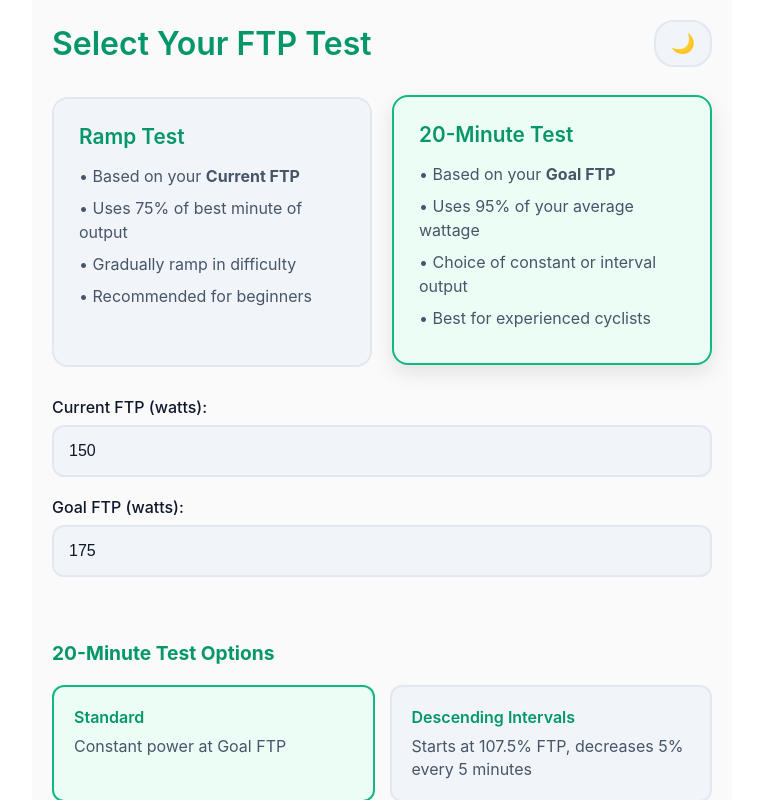
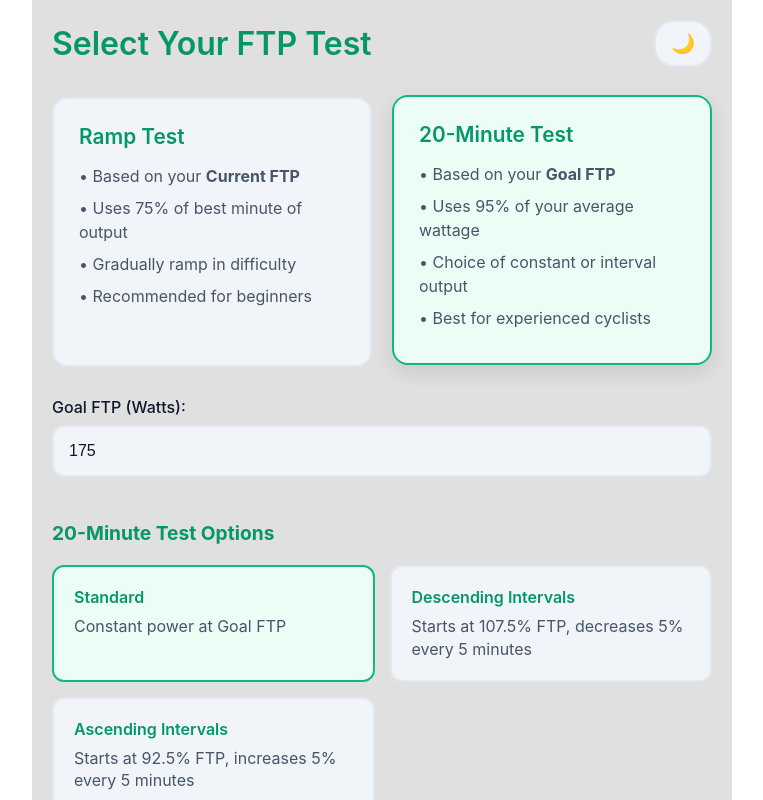
Before and after one commit to lazydictionary/FTP-Tester, a React (Create React App) app: page / in a window 1280 px wide. Both pictures are taken after a click on the element 810 px from the left and 232 px from the top of the page. Shown: the top 800 px of the page, without its empty margins (258-1021 px from the left). Built offline with nearby package versions, Linux system fonts and the light colour scheme.

Commit message:
Removed warmup, more CSS changes

```diff
--- a/src/index.css
+++ b/src/index.css
@@ -9,7 +9,7 @@ body {
 }
 
 body.dark {
-  background-color: #0F172A;
+  background-color: #15213b;
   color: #F8FAFC;
 }
 
--- a/src/pages/SetupScreen.css
+++ b/src/pages/SetupScreen.css
@@ -1,5 +1,5 @@
 .setup-container.light {
-  --bg-primary: #FAFAFA;
+  --bg-primary: #e0e0e0;
   --bg-secondary: #F1F5F9;
   --bg-accent: #ECFDF5;
   --bg-card: #FFFFFF;
@@ -66,6 +66,8 @@
 }
 
 .theme-toggle:hover {
+  background: linear-gradient(135deg, #10B981, #059669);
+  box-shadow: 0 6px 20px rgba(16, 185, 129, 0.4);
   border-color: var(--border-active);
   transform: scale(1.05);
 }
@@ -144,7 +146,7 @@
 }
 
 .start-button {
-  background: linear-gradient(135deg, #10B981, #059669);
+  background: linear-gradient(135deg, #059669, #047857);
   color: white;
   padding: 18px;
   border: none;
@@ -160,7 +162,7 @@
 .start-button:hover {
   transform: translateY(-2px);
   box-shadow: 0 6px 20px rgba(16, 185, 129, 0.4);
-  background: linear-gradient(135deg, #059669, #047857);
+  background: linear-gradient(135deg, #10B981, #059669);
 }
 
 .start-button:active {
@@ -168,7 +170,7 @@
 }
 
 .setup-options {
-  margin-top: 25px;
+  margin-top: 5px;
 }
 
 .setup-options h3 {
--- a/src/pages/SetupScreen.jsx
+++ b/src/pages/SetupScreen.jsx
@@ -1,13 +1,12 @@
 import React, { useState } from 'react';
 import './SetupScreen.css';
-import { TwentyMinTestProtocols, WarmupProtocols } from './TestProtocols';
+import { TwentyMinTestProtocols} from './TestProtocols';
 
 export default function SetupScreen({ onStartTest, darkMode, toggleDarkMode }) {
   const [currentFTP, setCurrentFTP] = useState(150);
   const [goalFTP, setGoalFTP] = useState(175);
   const [testType, setTestType] = useState('ramp');
   const [selectedProtocol, setSelectedProtocol] = useState(TwentyMinTestProtocols.STANDARD);
-  const [selectedWarmup, setSelectedWarmup] = useState(null);
 
   const handleSubmit = (e) => {
     e.preventDefault();
@@ -16,7 +15,6 @@ export default function SetupScreen({ onStartTest, darkMode, toggleDarkMode }) {
       currentFTP,
       goalFTP,
       protocol: testType === '20min' ? selectedProtocol : TwentyMinTestProtocols.STANDARD,
-      warmup: testType === '20min' ? selectedWarmup : null,
     });
   };
 
@@ -57,8 +55,10 @@ export default function SetupScreen({ onStartTest, darkMode, toggleDarkMode }) {
       </div>
 
       <form onSubmit={handleSubmit} className="ftp-form">
+        {testType === 'ramp' && (
+          <>
             <label>
-          Current FTP (watts):
+            Current FTP (Watts):
             <input
               type="number"
               value={currentFTP}
@@ -68,11 +68,13 @@ export default function SetupScreen({ onStartTest, darkMode, toggleDarkMode }) {
               required
             />
           </label>
+          </>
+        )}
 
         {testType === '20min' && (
           <>
             <label>
-              Goal FTP (watts):
+              Goal FTP (Watts):
               <input
                 type="number"
                 value={goalFTP}
@@ -97,23 +99,6 @@ export default function SetupScreen({ onStartTest, darkMode, toggleDarkMode }) {
                   </div>
                 ))}
               </div>
-
-              <div className="warmup-toggle">
-                <label>
-                  <input
-                    type="checkbox"
-                    checked={!!selectedWarmup}
-                    onChange={(e) => setSelectedWarmup(e.target.checked ? WarmupProtocols.STANDARD : null)}
-                  />
-                  Include Warmup
-                </label>
-
-                {selectedWarmup && (
-                  <div className="warmup-options">
-                    <p>Warmup: {selectedWarmup.name}</p>
-                  </div>
-                )}
-              </div>
             </div>
           </>
         )}
--- a/src/pages/TestProtocols.js
+++ b/src/pages/TestProtocols.js
@@ -21,14 +21,3 @@ export const TwentyMinTestProtocols = {
     }
   }
 };
-
-export const WarmupProtocols = {
-  STANDARD: {
-    name: "Standard Warmup",
-    steps: [
-      { duration: 600, power: 0.5 },
-      { duration: 300, power: 0.7 },
-      { duration: 120, power: 0.9 }
-    ]
-  }
-};
--- a/src/pages/TestScreen.jsx
+++ b/src/pages/TestScreen.jsx
@@ -8,7 +8,6 @@ export default function TestScreen({
   currentFTP,
   goalFTP,
   protocol = null,
-  warmup = null,
   darkMode,
   toggleDarkMode,
   onShowResults,
```
Lines whose indentation alone changed are shown as unchanged.
